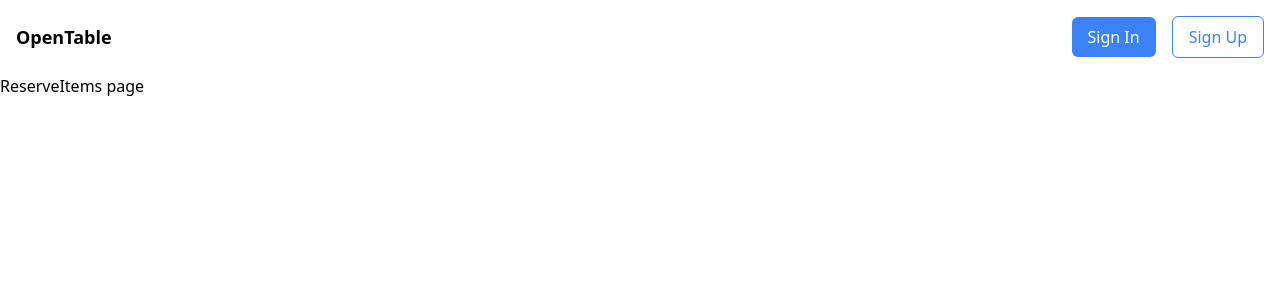
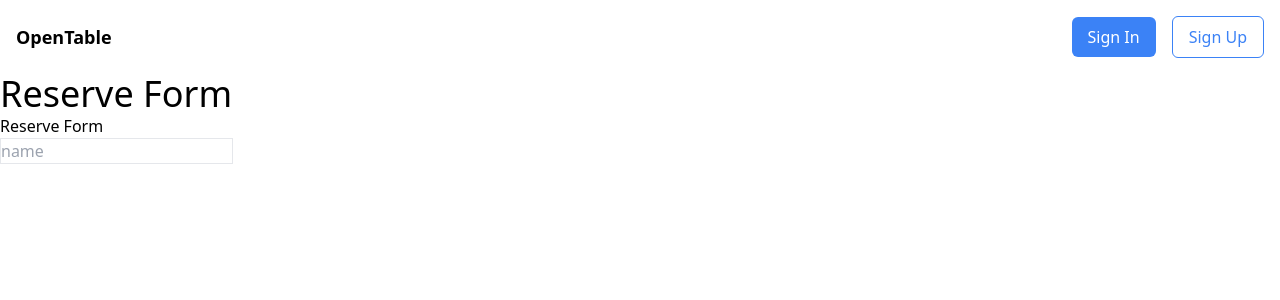
Before and after one commit to mahabur-rahman/NextJs-Course, a Next.js app: page /reserve/1 in a window 1280 px wide. Shown: the top 300 px of the page. Built offline with nearby package versions, Linux system fonts and the light colour scheme.

Commit message:
move components folder

```diff
--- /dev/null
+++ b/app/components/Search.js
@@ -0,0 +1,20 @@
+"use client";
+
+import Link from "next/link";
+
+export default function Search() {
+  return (
+    <div>
+      <form>
+        <input
+          type="text"
+          placeholder="search..."
+          style={{ width: "200px", border: "1px solid red" }}
+        />
+        <Link href="/search" type="button">
+          Search
+        </Link>
+      </form>
+    </div>
+  );
+}
--- a/app/layout.js
+++ b/app/layout.js
@@ -1,5 +1,5 @@
 
-import Navbar from '@/components/Navbar';
+import Navbar from '@/app/components/Navbar';
 import './globals.css';
 import Head from 'next/head';
 
--- a/app/page.js
+++ b/app/page.js
@@ -1,34 +1,15 @@
-"use client"
 
-import { useState } from "react";
-import { useRouter } from "next/navigation";
+import Search from "@/app/components/Search";
 import Link from "next/link";
 
 export default function Home() {
-  const router = useRouter();
-  const [location, setLocation] = useState("");
-
-  console.log("search : ", location);
-
   return (
     <>
       <div className="p-12">
         <h1 className="text-center fw-bold text-3xl">Home page</h1>
         <h3>Search Here : </h3>
-        <form>
-          <input
-            type="text"
-            placeholder="search..."
-            style={{ width: "200px", border: "1px solid red" }}
-            value={location}
-            onChange={(e) => setLocation(e.target.value)}
-          />
-          <button type="button" onClick={() => router.push("/search")}>
-            Search
-          </button>
-        </form>
+        <Search />
       </div>
-
       {/* details page */}
       <Link href="/restaurant/pizza">
         <div className="max-w-md mx-auto bg-white shadow-md rounded-md overflow-hidden">
--- /dev/null
+++ b/app/reserve/[slug]/components/ReserveForm.js
@@ -0,0 +1,11 @@
+
+export default function ReserveForm() {
+  return (
+    <div>
+        <h2 className="text-4xl">Reserve Form</h2>
+        <label>Reserve Form</label>
+        <br />
+        <input type="text" className="border border-1" placeholder="name"  />
+    </div>
+  )
+}
--- a/app/reserve/[slug]/page.js
+++ b/app/reserve/[slug]/page.js
@@ -1,7 +1,9 @@
-import React from 'react'
+import ReserveForm from "./components/ReserveForm";
 
 export default function ReserveItems() {
   return (
-    <div> ReserveItems page</div>
-  )
+    <div>
+      <ReserveForm />
+    </div>
+  );
 }
--- a/app/search/page.js
+++ b/app/search/page.js
@@ -1,4 +1,4 @@
-import React from 'react'
+
 
 export default function Search() {
   return (
```
Also changed, not shown: app/components/Navbar.js (renamed from components/Navbar.js).
